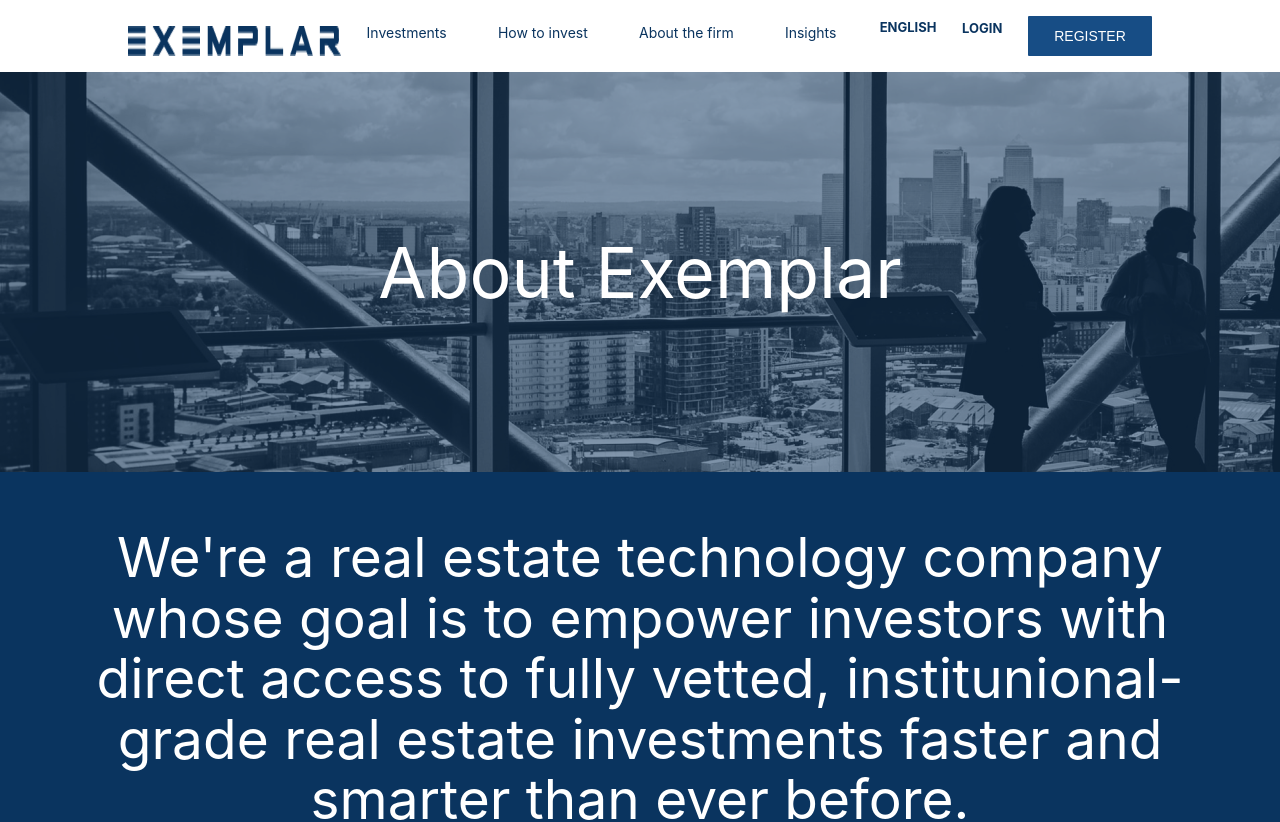
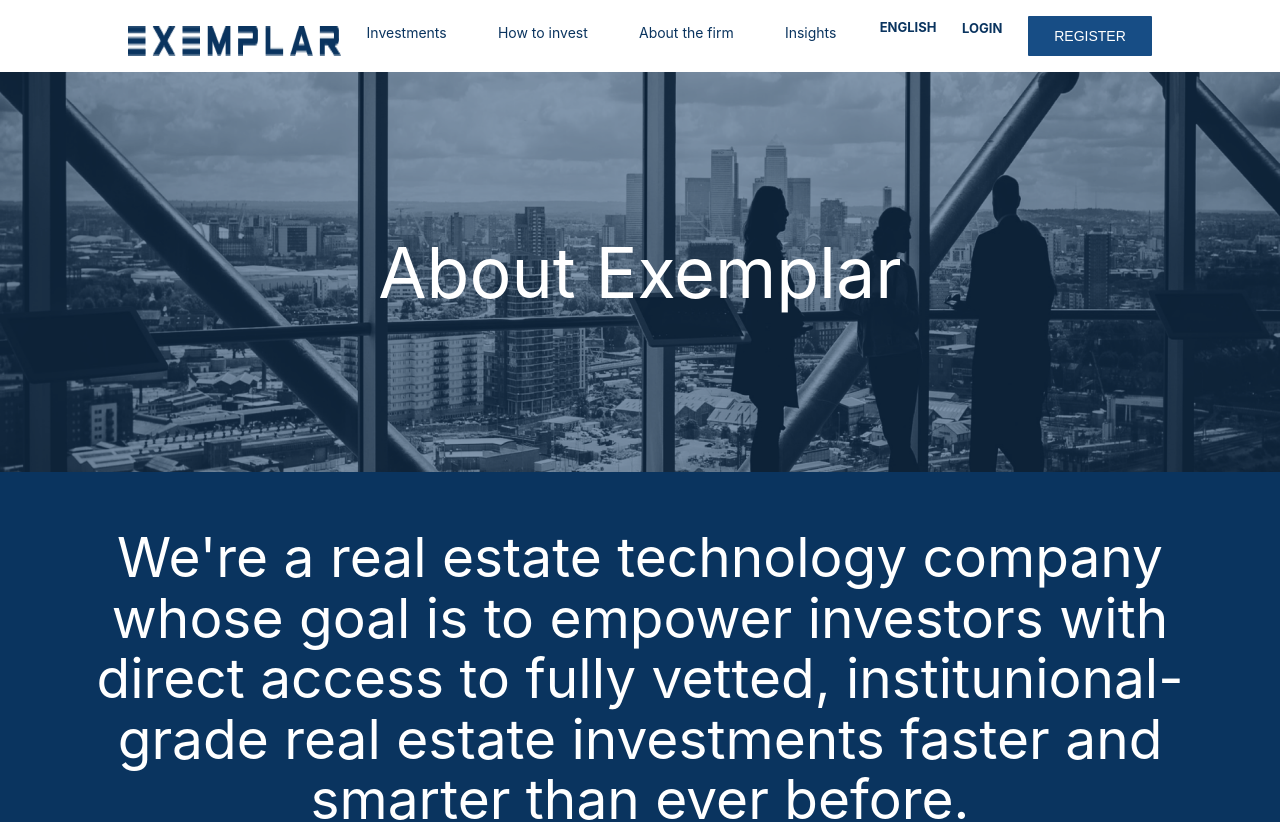
Before and after one commit to DargieDChouwy/design_exemple, a React (Create React App) app: page / in a window 1280 px wide. Shown: the top 822 px of the page. Built offline with nearby package versions, Linux system fonts and the light colour scheme.

Commit message:
another alternatives for img/ time2 minutes

```diff
--- a/src/styles/App.css
+++ b/src/styles/App.css
@@ -8,6 +8,7 @@
   justify-content: center;
   align-items: center;
   background-image: url(../images/Rectangle.png);
+  background-repeat: round;
   width: 100%;
   height: 50vh;
 }
```
